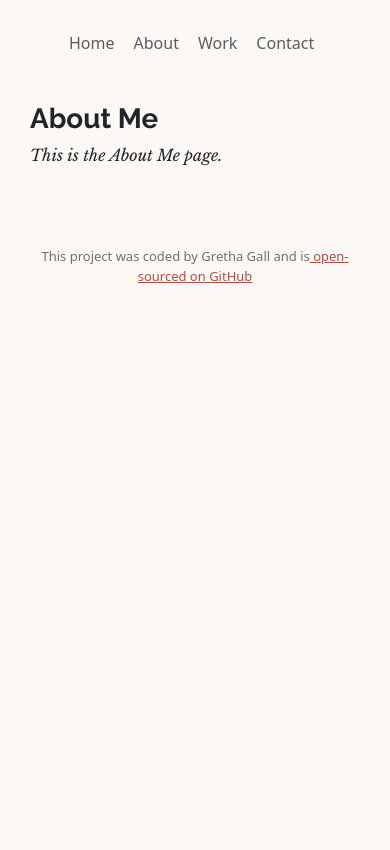
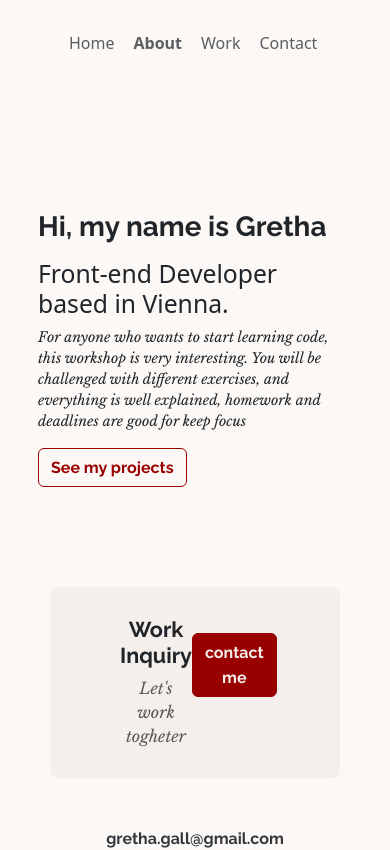
Before and after one commit to grethaga/react-portfolio, a React (Create React App) app: page /about in a window 390 px wide. Shown: the top 850 px of the page. Built offline with nearby package versions, Linux system fonts and the light colour scheme; a small style sheet from the web is missing.

Commit message:
added about me page

```diff
--- /dev/null
+++ b/src/About.css
@@ -0,0 +1,35 @@
+:root {
+  --primary-color: rgb(52, 55, 60);
+  --secondary-color: #990000;
+  --heading-font-family: "Raleway", sans-serif;
+  --default-font-family: "Libre Baskerville", serif;
+}
+
+.About {
+  margin-top: 100px;
+  max-width: 100%;
+  margin-bottom: 100px;
+}
+
+h2 {
+  font-size: 18px;
+}
+
+.about-text {
+  font-size: 14px;
+}
+
+.About .contact-btn {
+  font-family: var(--heading-font-family);
+  font-weight: 700;
+  font-style: normal;
+  line-height: 25px;
+  border: 1.5px solid var(--secondary-color);
+  color: var(--secondary-color);
+}
+
+.About .contact-btn:hover {
+  color: #fbf8f5;
+  border: 1.5px solid var(--secondary-color);
+  background-color: var(--secondary-color);
+}
--- a/src/About.js
+++ b/src/About.js
@@ -1,10 +1,30 @@
 import React from "react";
+import Footer from "./Footer";
+import { Link } from "react-router-dom";
+import "./About.css";
 
 function About() {
   return (
-    <div>
-      <h1>About Me</h1>
-      <p>This is the About Me page.</p>
+    <div class="About container p-2">
+      <div class="row">
+        <div class="col">
+          <h1>Hi, my name is Gretha</h1>
+          <h2 class="mt-3">Front-end Developer based in Vienna.</h2>
+          <p class="about-text">
+            For anyone who wants to start learning code, this workshop is very
+            interesting. You will be challenged with different exercises, and
+            everything is well explained, homework and deadlines are good for
+            keep focus
+          </p>
+          <Link to="/work" class="btn contact-btn">
+            See my projects
+          </Link>
+        </div>
+        <div class="col d-none d-sm-block">
+          <img class="profile-img img-fluid" src="images/Profilbild.jpg" />
+        </div>
+      </div>
+      <Footer />
     </div>
   );
 }
--- a/src/Footer.js
+++ b/src/Footer.js
@@ -1,5 +1,6 @@
 import React from "react";
 import "./Footer.css";
+import { Link } from "react-router-dom";
 
 export default function Footer() {
   return (
@@ -11,9 +12,9 @@ export default function Footer() {
             <p className="text-muted mb-0">Let's work togheter</p>
           </div>
           <div className="mt-3">
-            <a href="/contact.html" className="btn contact-btn">
+            <Link to="/contact" className="btn contact-btn">
               contact me
-            </a>
+            </Link>
           </div>
         </div>
 
--- a/src/Home.js
+++ b/src/Home.js
@@ -2,17 +2,18 @@ import React from "react";
 import Projects from "./Projects";
 import Footer from "./Footer";
 import "./Home.css";
+import { Link } from "react-router-dom";
 
 function Home() {
   return (
-    <div className="Home">
+    <div className="Home p-2">
       <div className="hero">
-        <h1>Hi, my name is Gretha.</h1>
+        <h1>Hi, my name is Gretha</h1>
         <p className="mb-4">Front-end Developer based in Vienna.</p>
         <div className="text-center">
-          <a href="/contact.html" className="btn contact-btn">
+          <Link to="/contact" className="btn contact-btn">
             contact me
-          </a>
+          </Link>
         </div>
       </div>
       <h3 className="custom-heading">recent projects</h3>
--- a/src/NavigationBar.js
+++ b/src/NavigationBar.js
@@ -1,6 +1,6 @@
 import React from "react";
 import "./NavigationBar.css";
-import { Link } from "react-router-dom";
+import { NavLink } from "react-router-dom";
 
 export default function NavigationBar() {
   return (
@@ -11,16 +11,48 @@ export default function NavigationBar() {
         </h3>
         <ul className="list-unstyled d-flex">
           <li className="me-1">
-            <Link to="/home">Home</Link>
+            <NavLink
+              to="/home"
+              style={({ isActive }) => ({
+                color: isActive ? "rgb(52, 55, 60)" : "rgb(52, 55, 60)",
+                fontWeight: isActive ? "bold" : "normal",
+              })}
+            >
+              Home
+            </NavLink>
           </li>
           <li className="me-1">
-            <Link to="/about">About</Link>
+            <NavLink
+              to="/about"
+              style={({ isActive }) => ({
+                color: isActive ? "rgb(52, 55, 60)" : "rgb(52, 55, 60)",
+                fontWeight: isActive ? "bold" : "normal",
+              })}
+            >
+              About
+            </NavLink>
           </li>
           <li className="me-1">
-            <Link to="/work">Work</Link>
+            <NavLink
+              to="/work"
+              style={({ isActive }) => ({
+                color: isActive ? "rgb(52, 55, 60)" : "rgb(52, 55, 60)",
+                fontWeight: isActive ? "bold" : "normal",
+              })}
+            >
+              Work
+            </NavLink>
           </li>
           <li>
-            <Link to="/contact">Contact</Link>
+            <NavLink
+              to="/contact"
+              style={({ isActive }) => ({
+                color: isActive ? "rgb(52, 55, 60)" : "rgb(52, 55, 60)",
+                fontWeight: isActive ? "bold" : "normal",
+              })}
+            >
+              Contact
+            </NavLink>
           </li>
         </ul>
       </nav>
```
